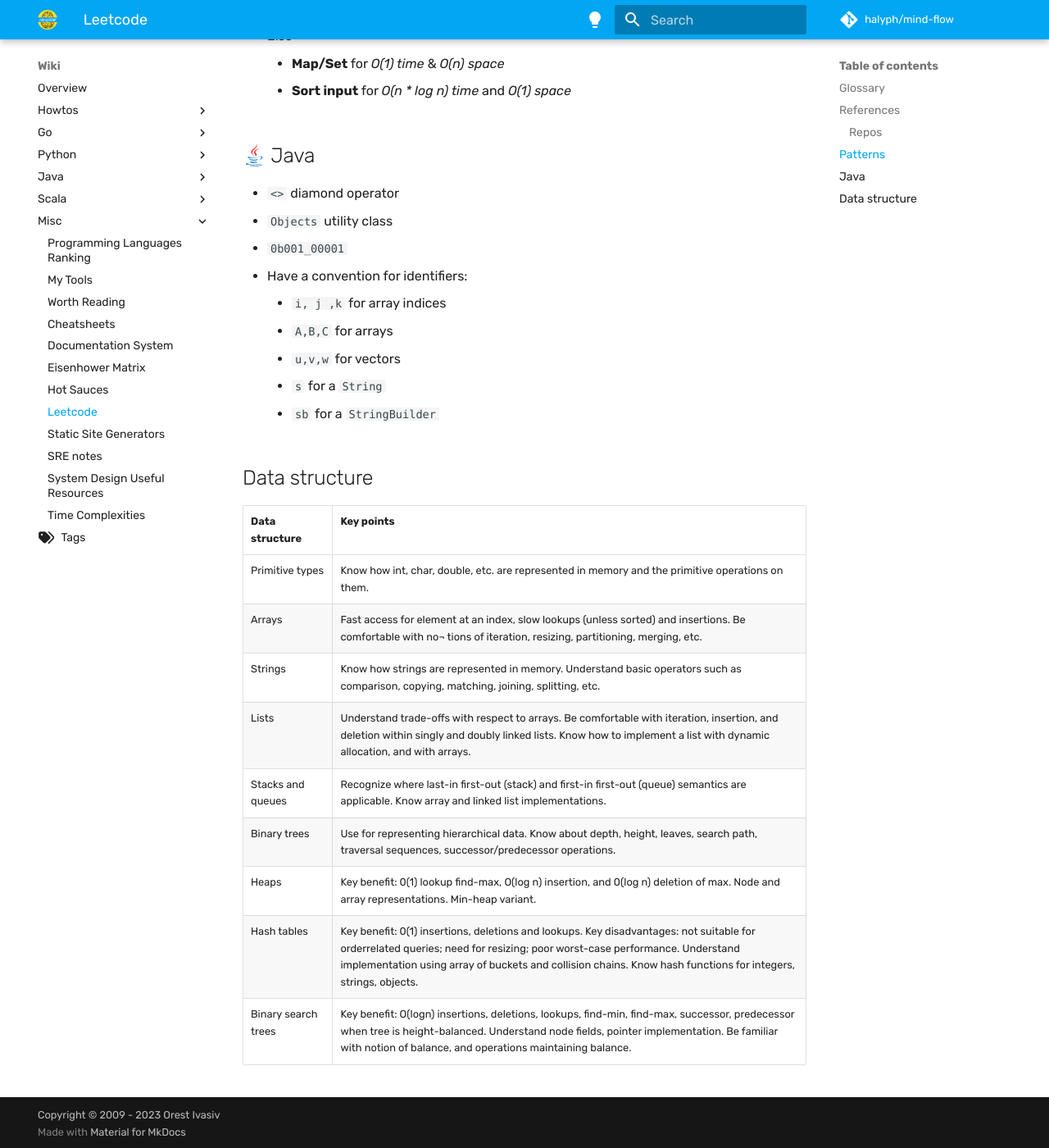
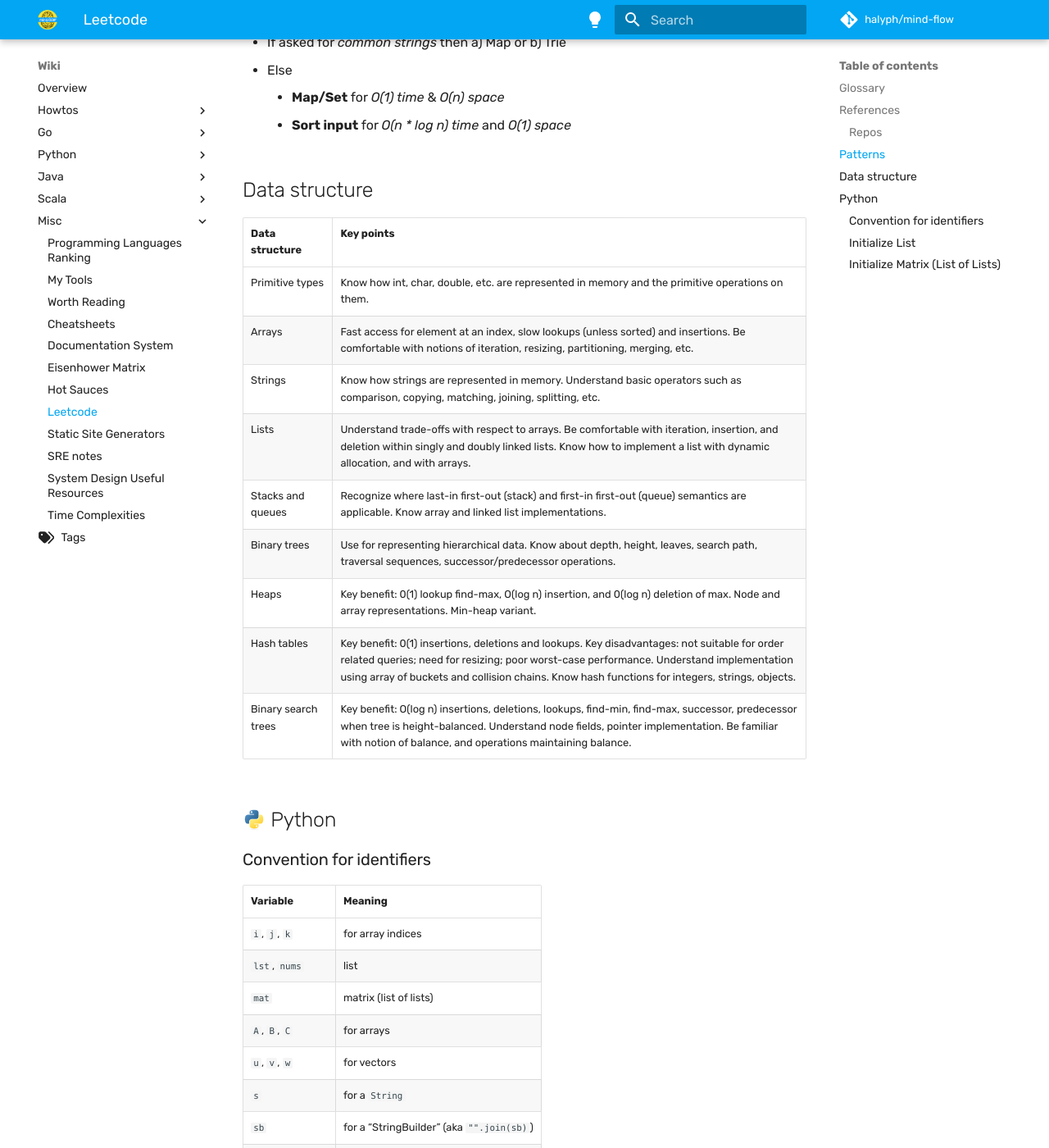
Before and after one commit to halyph/mind-flow, an MkDocs documentation site: the page built from docs/wiki/misc/leetcode.md, in a window 1280 px wide and 1400 px high, scrolled down 2089 px. Shown: the whole window at 82% size. Built offline with MkDocs 1.6.1 and Material for MkDocs 9.7.7, drawn with Linux system fonts in a browser that asks for light colours; some web fonts are replaced; comment, search, counter and statistics services are not loaded; some of the changed text lies outside the part shown.

Commit message:
upd leetcode.md

````diff
--- a/docs/wiki/misc/leetcode.md
+++ b/docs/wiki/misc/leetcode.md
@@ -7,7 +7,7 @@ tags:
 
 ## Glossary
 
-Abbreviation | Meaning |
+Abbreviation | Meaning
 -|-
 **CI**   | Coding Interview
 **SDI**  | System Design Interview
@@ -64,28 +65,88 @@ Just collection of links useful for coding interview
   - **Map/Set** for *O(1) time* & *O(n) space*
   - **Sort input** for *O(n * log n) time* and *O(1) space*
 
-## :lang-java: Java
-
-- `<>` diamond operator
-- `Objects` utility class
-- `0b001_00001`
-- Have a convention for identifiers:
-  - `i, j ,k` for array indices
-  - `A,B,C` for arrays
-  - `u,v,w` for vectors
-  - `s` for a `String`
-  - `sb` for a `StringBuilder`
-
 ## Data structure
 
 | Data structure | Key points |
-|----|---|
+|---|---|
 | Primitive types | Know how int, char, double, etc. are represented in memory and the primitive operations on them.|
-| Arrays  | Fast access for element at an index, slow lookups (unless sorted) and insertions. Be comfortable with no¬ tions of iteration, resizing, partitioning, merging, etc.|
+| Arrays  | Fast access for element at an index, slow lookups (unless sorted) and insertions. Be comfortable with notions of iteration, resizing, partitioning, merging, etc.|
 | Strings | Know how strings are represented in memory. Understand basic operators such as comparison, copying, matching, joining, splitting, etc.|
 | Lists | Understand trade-offs with respect to arrays. Be comfortable with iteration, insertion, and deletion within singly and doubly linked lists. Know how to implement a list with dynamic allocation, and with arrays.|
 | Stacks and queues | Recognize where last-in first-out (stack) and first-in first-out (queue) semantics are applicable. Know array and linked list implementations.|
 | Binary trees | Use for representing hierarchical data. Know about depth, height, leaves, search path, traversal sequences, successor/predecessor operations.|
 | Heaps | Key benefit: 0(1) lookup find-max, O(log n) insertion, and 0(log n) deletion of max. Node and array representations. Min-heap variant.|
-| Hash tables | Key benefit: 0(1) insertions, deletions and lookups. Key disadvantages: not suitable for orderrelated queries; need for resizing; poor worst-case performance. Understand implementation using array of buckets and collision chains. Know hash functions for integers, strings, objects.|
-| Binary search trees | Key benefit: O(logn) insertions, deletions, lookups, find-min, find-max, successor, predecessor when tree is height-balanced. Understand node fields, pointer implementation. Be familiar with notion of balance, and operations maintaining balance.|
+| Hash tables | Key benefit: 0(1) insertions, deletions and lookups. Key disadvantages: not suitable for order related queries; need for resizing; poor worst-case performance. Understand implementation using array of buckets and collision chains. Know hash functions for integers, strings, objects.|
+| Binary search trees | Key benefit: O(log n) insertions, deletions, lookups, find-min, find-max, successor, predecessor when tree is height-balanced. Understand node fields, pointer implementation. Be familiar with notion of balance, and operations maintaining balance.|
+
+## :lang-python: Python
+
+### Convention for identifiers
+
+Variable | Meaning
+-|-
+`i`, `j`, `k`     | for array indices
+`lst`, `nums`     | list
+`mat`             | matrix (list of lists)
+`A`, `B`, `C`     | for arrays
+`u`, `v`, `w`     | for vectors
+`s`               | for a `String`
+`sb`              | for a "StringBuilder" (aka `"".join(sb)`)
+`ans`             | answer
+`res`             | result
+`acc`             | accumulator
+`prev`            | previous
+`nxt`             | next
+`curr`            | current
+`l` and `r`       | left and right
+`mid`             | middle
+`slow` and `fast` | pointers
+`p1`, `p2`, `p3`  | pointers
+`ptr`             | pointer
+
+### Initialize List
+
+We can create a list through `*` operator if the item in the list expression is an immutable object.
+
+```python
+>>> a = [None] * 3
+>>> a
+[None, None, None]
+>>> a[0] = "foo"
+>>> a
+['foo', None, None]
+```
+
+However, if the item in the list expression is a **mutable** object, the `*` operator will copy the reference of the item `N` times (i.e. *all objects in the list point to the same address*). In order to avoid this pitfall, we should use a list comprehension to initialize a list:
+
+
+```python
+>>> a = [[]] * 3
+>>> b = [[] for _ in range(3)]
+>>> a[0].append("Hello")
+>>> a
+[['Hello'], ['Hello'], ['Hello']]
+>>> b[0].append("Python")
+>>> b
+[['Python'], [], []]
+```
+
+### Initialize Matrix (List of Lists)
+
+```python
+>>> rows = 2
+>>> cols = 3
+>>> [[0] * cols for _ in range(rows)]
+[[0, 0, 0], [0, 0, 0]]
+```
+
+Again, DON'T do this
+
+```python
+>>> a = [[0] * 3] * 3
+>>> a
+[[0, 0, 0], [0, 0, 0], [0, 0, 0]]
+>>> a[1][1] = 2
+>>> a
+[[0, 2, 0], [0, 2, 0], [0, 2, 0]]
+```
````
Also changed, not shown: other parts of docs/wiki/misc/leetcode.md (+3 -2 lines).
